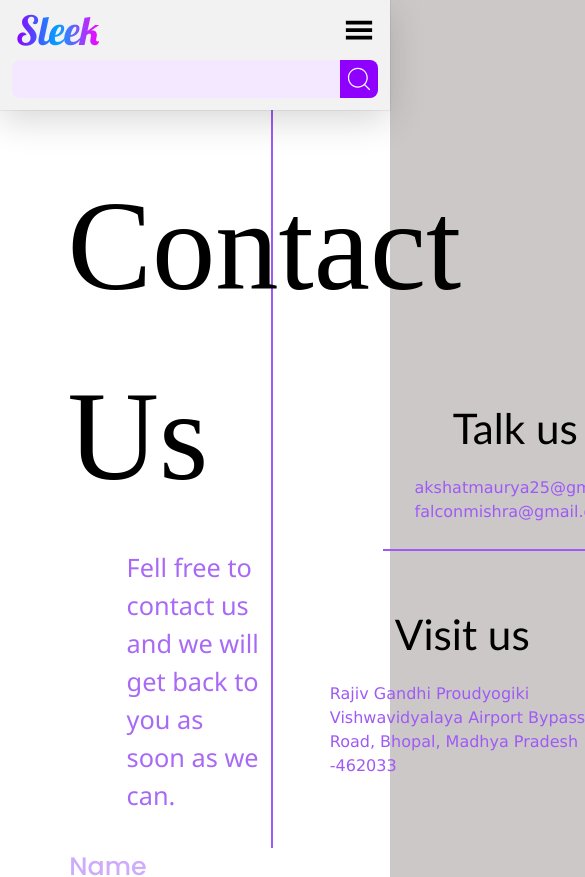
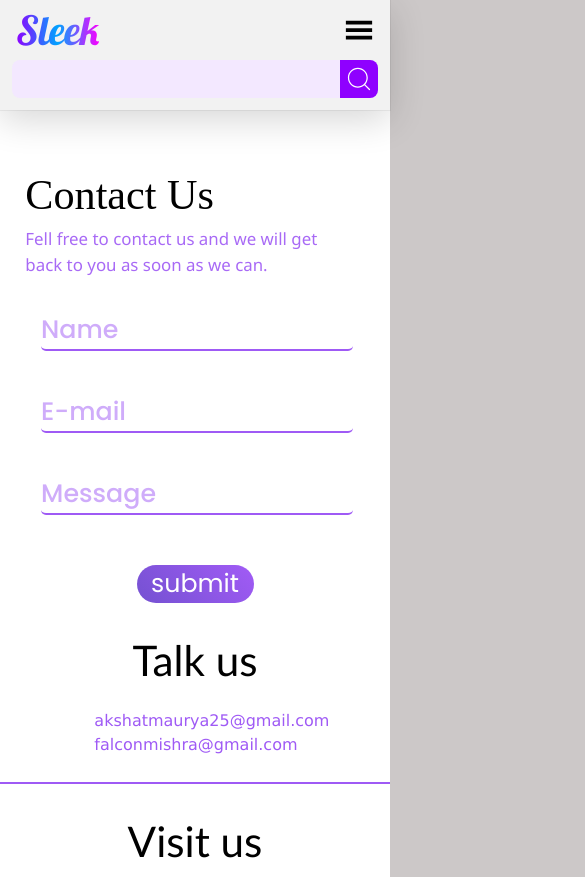
Before and after one commit to falconmishra/sleek, a React (Vite) app in the folder client/: page /contact in a window 390 px wide. Shown: the top 877 px of the page, 585 px wide, since content can reach past the window. Built offline with nearby package versions, Linux system fonts and the light colour scheme.

Commit message:
made contact page

```diff
--- a/client/src/components/AddProduct.jsx
+++ b/client/src/components/AddProduct.jsx
@@ -1,7 +1,13 @@
 import React from 'react'
+import '../css/addproduct.css'
 
 export const AddProduct = () => {
   return (
-    <div>AddProduct</div>
+    <div className='addpro'>
+      <div className="headprod">
+        Add Product
+      </div>
+
+    </div>
   )
 }
--- /dev/null
+++ b/client/src/css/addproduct.css
@@ -0,0 +1,5 @@
+.addpro{
+    background-color: white;
+    height: 110vh;
+    width: 100%;
+}
--- a/client/src/css/contact.css
+++ b/client/src/css/contact.css
@@ -1,3 +1,4 @@
+
 .contact{
     width: 100%;
     background-color: white;
@@ -85,6 +86,7 @@
     flex-direction: column;
     width: 100%;
     justify-content: center;
+    align-items: center;
 
 }
 .con{
@@ -94,8 +96,6 @@
     align-items: center;
     justify-content: center;
     border-bottom: 2px solid rgba(159,90,245,255);
-
-    margin-left: 13vh;
 }
 .con h2{
     font-size: 5vh;
@@ -114,8 +114,9 @@
     display: flex;
     flex-direction: column;
     align-items: center;
-
+    justify-content: center;
     margin-top: 3vh;
+    margin-bottom: 7vh;
 }
 .adr h2{
     font-size: 5vh;
@@ -130,3 +131,46 @@
     width: 70%;
 
 }
+@media (max-width:900px){
+    .contact{
+        flex-direction: column;
+        height: 190vh;
+    }
+    .fomad1{
+        width: 100%;
+        border-right: hidden;
+    }
+    .textco h1{
+        font-size: 5vh;
+        margin: 7vh 0 0 3vh;
+    }
+    .textco p{
+        width: 80%;
+            margin-left: 3vh;
+            font-size: 2vh;
+            margin-bottom: 4vh;
+
+    }
+    .formco input{
+        margin-left: 0.5vh;
+    }
+    .btnco{
+
+        width: 30%;
+
+    }
+    .con{
+        width: 100%;
+        display: flex;
+        flex-direction: column;
+        align-items: center;
+        justify-content: center;
+        border-bottom: 2px solid rgba(159,90,245,255);
+
+        margin-left: ;
+    }
+    .adr{
+        margin-top: 0;
+    }
+
+}
```
